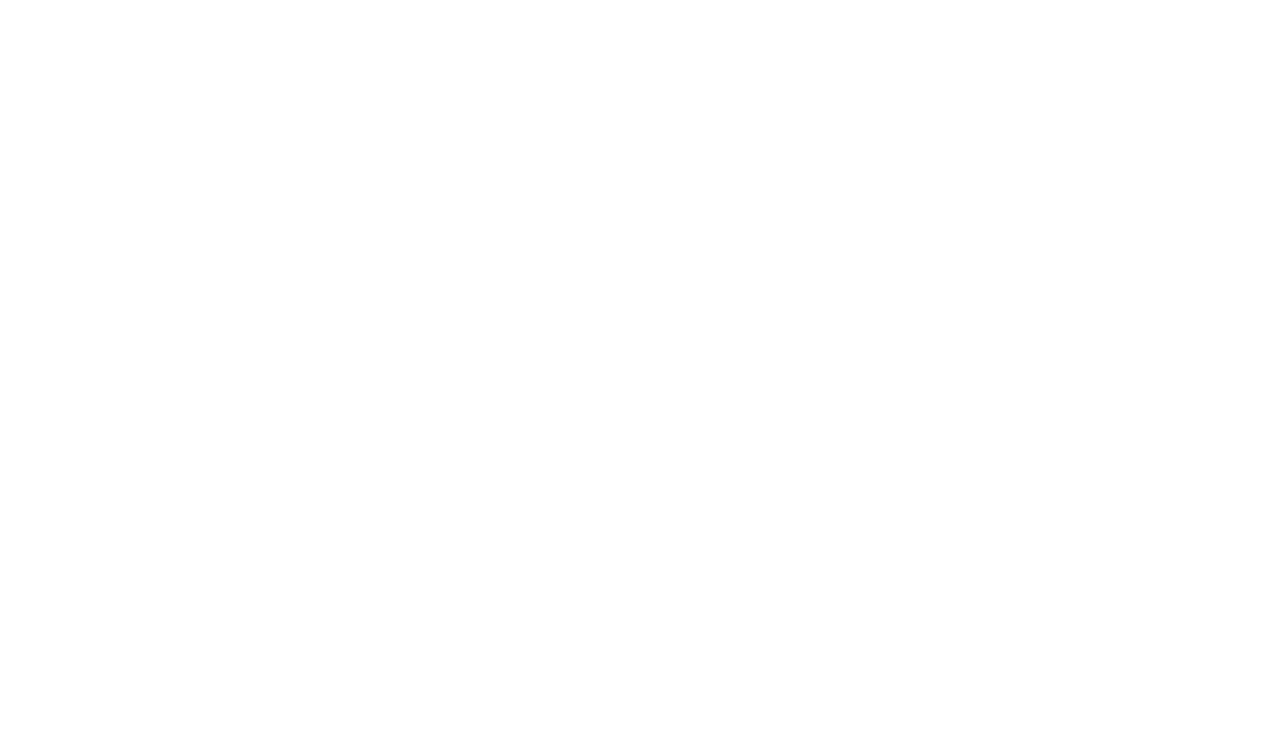
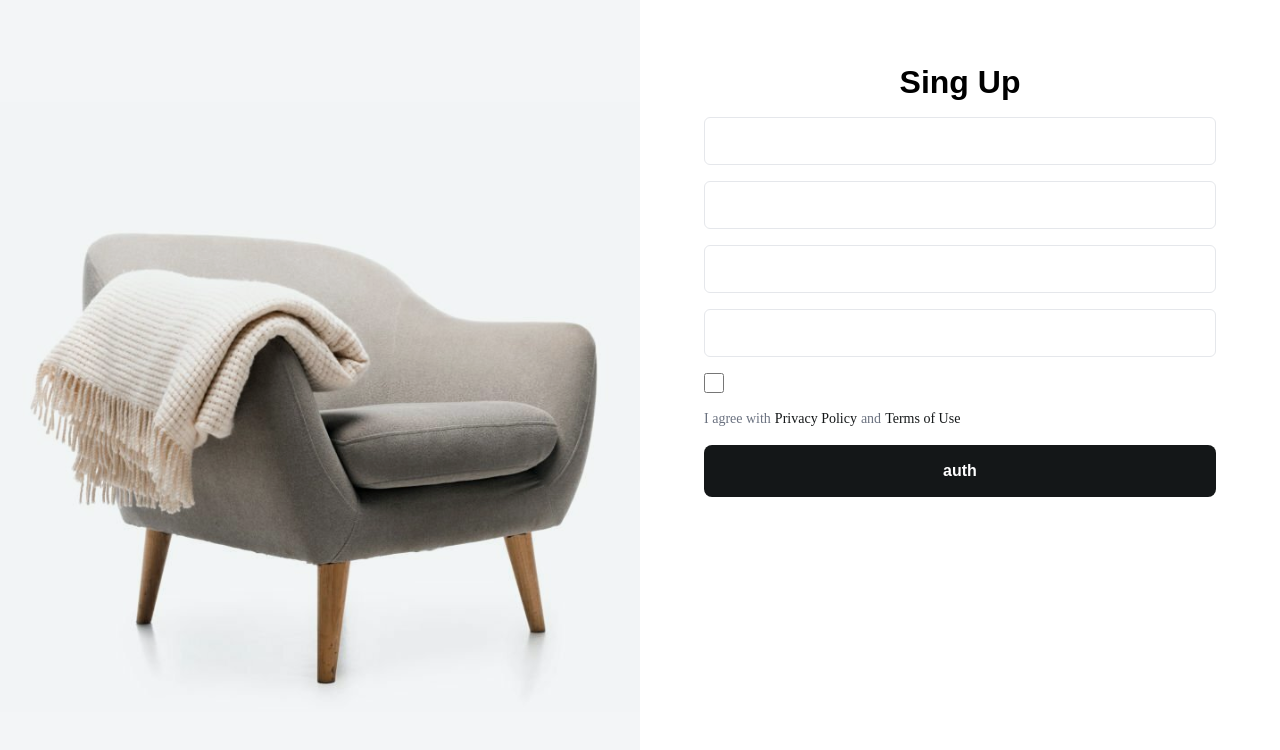
Before and after one commit to tikol-228/react-market, a React (Vite) app: page /auth in a window 1280 px wide. Before the commit this address had no page. Shown: the top 750 px of the page. Built offline with nearby package versions, Linux system fonts and the light colour scheme.

Commit message:
first commit

```diff
--- a/package.json
+++ b/package.json
@@ -11,8 +11,7 @@
   },
   "dependencies": {
     "react": "^19.0.0",
-    "react-dom": "^19.0.0",
-    "react-router-dom": "^7.5.3"
+    "react-dom": "^19.0.0"
   },
   "devDependencies": {
     "@eslint/js": "^9.22.0",
--- a/src/App.tsx
+++ b/src/App.tsx
@@ -2,6 +2,7 @@ import './App.css'
 import { BrowserRouter as Router, Routes, Route } from 'react-router-dom'
 import HomePage1 from './homePage1/HomePage1'
 import HomePage2 from './homePage2/HomePage2.tsx'
+import Auth from './pages/Auth.tsx'
 
 
 function App() {
@@ -10,6 +11,7 @@ function App() {
     <>
       <Router>
         <Routes>
+            <Route path='/auth' element={<Auth/>}/>
             <Route path='/' element={<HomePage1/>}/>
             <Route path='/homePage2' element={<HomePage2/>}/>
         </Routes>
--- a/src/homePage1/FlyMenu.tsx
+++ b/src/homePage1/FlyMenu.tsx
@@ -31,7 +31,7 @@ const FlyMenu = () => {
           <img src={cross}/>
         </Button>
 
-        <Input type="text" placeholder="Search" className={styles.searchInput} />
+        {/* <Input type="text" placeholder="Search" className={styles.searchInput} /> */}
 
         <nav className={styles.nav}>
           <Link href="#">Home</Link>
--- a/src/homePage1/Input.tsx
+++ b/src/homePage1/Input.tsx
@@ -6,10 +6,13 @@ interface InputProps {
   value?: string;
   onChange?: (e: React.ChangeEvent<HTMLInputElement>) => void;
   ref?: React.Ref<HTMLInputElement>;
+  register: any,
+  name: string,
   className?: string;
 }
 
-const Input = ({ type, placeholder, value, onChange, ref,className}:InputProps) => {
+const Input = ({ type, name,register ,placeholder, value, onChange, ref,className}:InputProps) => {
+  console.log(register)
   return (
       <input
         type={type}
@@ -17,6 +20,7 @@ const Input = ({ type, placeholder, value, onChange, ref,className}:InputProps)
         value={value}
         onChange={onChange}
         ref={ref}
+        // {...register(name)}
         className={className}
       />
   );
--- /dev/null
+++ b/src/homePage2/ContactUs.module.css
@@ -0,0 +1,87 @@
+:root {
+  /* Цвета под дизайн */
+  --bg-light: #F8FAFC;
+  --text-primary: #111827;
+  --text-secondary: #6B7280;
+  --accent-blue: #2563EB;
+}
+
+.saleContainer {
+  display: flex;
+  align-items: center;
+  justify-content: space-between;
+  padding: 64px 80px;
+  background-color: var(--bg-light);
+  border-radius: 16px;
+}
+
+/* Левая часть с картинкой */
+.saleImg {
+  flex: 1 1 50%;
+}
+.saleImg img {
+  width: 100%;
+  display: block;
+  object-fit: cover;
+  border-radius: 12px;
+}
+
+/* Правая колонка с текстом */
+.saleAbout {
+  flex: 1 1 45%;
+  padding-left: 80px;
+  display: flex;
+  flex-direction: column;
+  justify-content: center;
+}
+
+/* Промо-строка SALE UP TO 35% OFF */
+.saleText > p:first-of-type {
+  margin: 0;
+  font-size: 14px;
+  font-weight: 600;
+  color: var(--accent-blue);
+  text-transform: uppercase;
+}
+
+/* Заголовок */
+.saleText > h2 {
+  margin: 12px 0;
+  font-size: 42px;
+  line-height: 1.2;
+  font-weight: 700;
+  color: var(--text-primary);
+}
+
+/* Описание */
+.saleText > p:last-of-type {
+  margin: 24px 0 0;
+  font-size: 16px;
+  line-height: 1.8;
+  color: var(--text-secondary);
+}
+
+/* Кнопка-ссылка Shop Now → */
+.saleLink {
+  display: inline-flex;
+  align-items: center;
+  margin-top: 32px;
+  font-size: 16px;
+  font-weight: 600;
+  color: var(--text-primary);
+  text-decoration: none;
+  transition: color 0.3s;
+  text-decoration: none;
+}
+.saleLink img {
+  margin-left: 8px;
+  width: 20px;
+  height: 20px;
+  transition: transform 0.3s;
+}
+.saleLink:hover {
+  color: var(--accent-blue);
+}
+.saleLink:hover img {
+  transform: translateX(4px);
+}
--- a/src/homePage2/Email.tsx
+++ b/src/homePage2/Email.tsx
@@ -8,7 +8,7 @@ const Email = () => {
       <div className={styles.emailContainer}>
         <h2>Join Our Newsletter</h2>
         <p>Sign up for deals, new products and promotions</p>
-        <Input type='email' placeholder='Email address'/>
+        {/* <Input type='email' placeholder='Email address'/> */}
         <Button type='submit' className='btn'>Sing Up</Button>
       </div>
     </>
--- a/src/homePage2/Header2.tsx
+++ b/src/homePage2/Header2.tsx
@@ -8,6 +8,7 @@ import styles from './Header2.module.css';
 import { useNavigate } from 'react-router-dom';
 import { useState, useEffect, useRef } from 'react';
 import FlyOutCart from './FlyOutCart';
+import Auth from '../pages/Auth';
 
 interface Header2Props {
   onAddToCart: (item: any) => void;
@@ -26,6 +27,10 @@ const Header2: React.FC<Header2Props> = ({ onAddToCart }) => {
   const handleCartClick = () => {
     setCartOpen((prev) => !prev);
   };
+
+  const handleContactUsClick = () => {
+    navigate('/ContactUs');
+  }
 
   const handleClickOutside = (event: MouseEvent) => {
     if (cartRef.current && !cartRef.current.contains(event.target as Node)) {
@@ -71,7 +76,7 @@ const Header2: React.FC<Header2Props> = ({ onAddToCart }) => {
         </Link>
         <Link href="#">Shop</Link>
         <Link href="#">Categories</Link>
-        <Link href="#">About</Link>
+        <Link href="#" onClick={handleContactUsClick}>About</Link>
         <Link href="#">Contact</Link>
       </nav>
       <div className={styles.headerActions}>
--- /dev/null
+++ b/src/pages/Auth.module.css
@@ -0,0 +1,152 @@
+:root {
+  --font-family: 'Poppins', sans-serif;
+  --font-size-base: 16px;
+  --line-height-base: 24px;
+
+  --color-text-primary: #141718;
+  --color-text-secondary: #6B7280;
+  --color-accent: #141718;
+
+  --input-height: 48px;
+  --input-border: #E5E7EB;
+  --input-radius: 6px;
+  --input-bg: #FFFFFF;
+  --input-placeholder: #9CA3AF;
+
+  --button-height: 52px;
+  --button-radius: 8px;
+}
+
+/* --- УДАЛЕНО: body background и центрирование --- */
+/* body {
+  background-color: var(--color-bg-page);
+  display: flex;
+  align-items: center;
+  justify-content: center;
+  min-height: 100vh;
+} */
+
+/* Контейнер формы + картинки */
+.authForm {
+  width: 100%;               /* Ширина на всю страницу */
+  height: 100vh;             /* Высота — вся высота окна */
+  display: flex;
+  flex-direction: column;
+  justify-content: space-between; /* Пространство между картинкой и полями */
+  background-color: transparent;  /* Убираем фон карточки */
+  padding: 0;                    /* Убираем внутренние отступы */
+  box-shadow: none;              /* Убираем тень */
+}
+
+/* Мобильная версия: по-прежнему в колонку */
+.authImg {
+  text-align: center;
+}
+.authImg img {
+  width: 100%;
+  height: auto;
+}
+
+/* Обёртка полей и кнопки */
+.authFields {
+  display: flex;
+  flex-direction: column;
+  gap: 16px;
+  padding: 32px;              /* чтобы поля не прилегали к краю экрана */
+  background-color: rgba(255,255,255,0.9); /* полупрозрачный фон под форму */
+}
+
+/* Общий стиль инпутов */
+.nameInput,
+.userInput,
+.emailInput,
+.passInput {
+  height: var(--input-height);
+  padding: 0 16px;
+  font-size: var(--font-size-base);
+  line-height: var(--line-height-base);
+  color: var(--color-text-primary);
+  background-color: var(--input-bg);
+  border: 1px solid var(--input-border);
+  border-radius: var(--input-radius);
+  transition: border-color 0.2s, box-shadow 0.2s;
+}
+
+.nameInput::placeholder,
+.userInput::placeholder,
+.emailInput::placeholder,
+.passInput::placeholder {
+  color: var(--input-placeholder);
+}
+
+.nameInput:focus,
+.userInput:focus,
+.emailInput:focus,
+.passInput:focus {
+  outline: none;
+  border-color: var(--color-accent);
+}
+
+/* Чекбокс и текст */
+.checkInput {
+  width: 20px;
+  height: 20px;
+  accent-color: var(--color-accent);
+}
+
+.authFields p {
+  margin: 0;
+  font-size: 14px;
+  color: var(--color-text-secondary);
+  line-height: 20px;
+  display: flex;
+  align-items: center;
+  gap: 4px;
+}
+
+.authFields p a {
+  color: var(--color-accent);
+  text-decoration: none;
+  font-weight: 500;
+}
+
+/* Кнопка */
+.authBtn {
+  height: var(--button-height);
+  background-color: var(--color-accent);
+  color: #FFFFFF;
+  font-size: var(--font-size-base);
+  font-weight: 600;
+  border: none;
+  border-radius: var(--button-radius);
+  cursor: pointer;
+  transition: background-color 0.2s;
+}
+
+.authText {
+    text-align: center;
+    font-family: Poppins, sans-serif;
+}
+
+/* Десктоп: картинка слева, поля справа */
+@media (min-width: 1024px) {
+  .authForm {
+    flex-direction: row;
+    align-items: stretch;      /* чтобы обе колонки тянулись на всю высоту */
+  }
+
+  .authImg {
+    flex: 1 1 50%;
+  }
+  .authImg img {
+    width: 100%;
+    height: 100vh;            /* растягиваем картинку на всю высоту */
+    object-fit: cover;        /* обрезка по необходимости */
+  }
+
+  .authFields {
+    flex: 1 1 50%;
+    padding: 64px;            /* более крупные отступы на широком экране */
+    background-color: rgba(255,255,255,0.9);
+  }
+}
--- /dev/null
+++ b/src/pages/Auth.tsx
@@ -0,0 +1,61 @@
+import React, { use } from 'react'
+import Input from '../homePage1/Input'
+import Button from '../homePage1/Button'
+import Link from '../homePage1/Link'
+import auth from '../assets/auth.svg'
+import { useForm } from 'react-hook-form'
+import styles from './Auth.module.css'
+
+const Auth = () => {
+
+  const {register, handleSubmit} = useForm()
+  const onSubmit = (d: any) => {
+    console.log(JSON.stringify(d))
+  }
+
+  // console.log(register,1)
+
+
+  return (
+    <>
+      <form onSubmit={handleSubmit(onSubmit)} className={styles.authForm}>
+        <div className={styles.authImg}>
+          <img src={auth}/>
+        </div>
+        <div className={styles.authFields}>
+          <h1 className={styles.authText}>Sing Up</h1>
+          <input
+            {...register('name')}
+            className={styles.nameInput}
+          />
+
+          <input
+            {...register('username')}
+            className={styles.userInput}
+          />
+
+        <input
+          {...register('email', {})}
+          className={styles.emailInput}
+        />
+        <input
+          {...register('pass', {})}
+          className={styles.passInput}
+        />
+
+        <input
+          {...register('checkbox')}
+          className={styles.checkInput}
+          type='checkbox'
+        />
+
+        <p>I agree with<Link href='#'>Privacy Policy</Link>and<Link href='#'>Terms of Use</Link></p>
+
+        <Button type='submit' className={styles.authBtn}>auth</Button>
+      </div>
+      </form>
+    </>
+  )
+}
+
+export default Auth
```
Also changed, not shown: src/homePage2/ContactUs.tsx (added, +40 -0 lines), src/assets/auth.svg (added), 1 other file (tests, documents, lock files or other folders).
